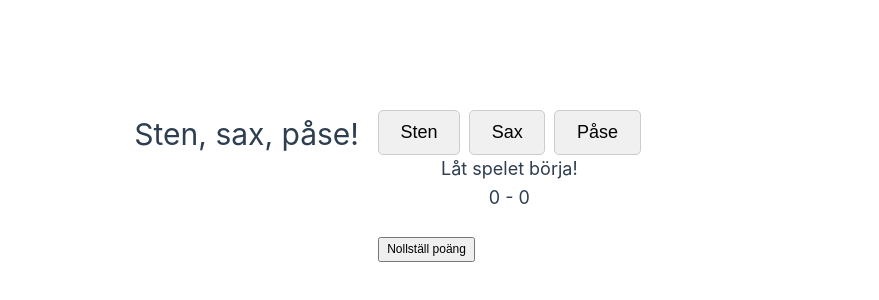
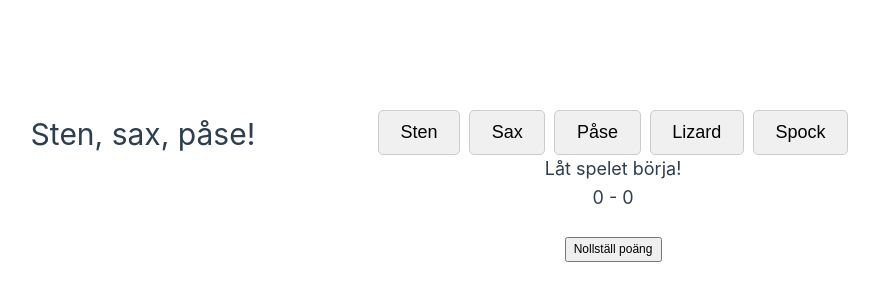
Before and after one commit to Misato86/Sten-sax-p-se, a Vue app: page / in a window 1280 px wide. Shown: the part 214-514 px from the top of the page, without its empty margins (262-1141 px from the left). Built offline with nearby package versions, Linux system fonts and the light colour scheme.

Commit message:
Fem knappar

```diff
--- a/src/App.vue
+++ b/src/App.vue
@@ -4,7 +4,7 @@
 import ResultatRad from './components/ResultatRad.vue';
 import PoangRad from './components/PoangRad.vue';
 
-const knappar = ref(['Sten', 'Sax', 'Påse']);
+const knappar = ref(['Sten', 'Sax', 'Påse', 'Lizard', 'Spock']);
 const score = ref({spelare: 0, dator: 0});
 const resultat = ref({});
 const vinnare = ref('');
@@ -71,6 +71,8 @@
 
   }
   #nolla {
+    margin: auto;
+    display: block;
     margin-top: 2em;
     padding: .3em .6em;
     font-size: .8em;
--- a/vite.config.js
+++ b/vite.config.js
@@ -6,6 +6,7 @@
 
 // https://vite.dev/config/
 export default defineConfig({
+  base: '/~63838/ssp/',
   plugins: [
     vue(),
     vueDevTools(),
```
